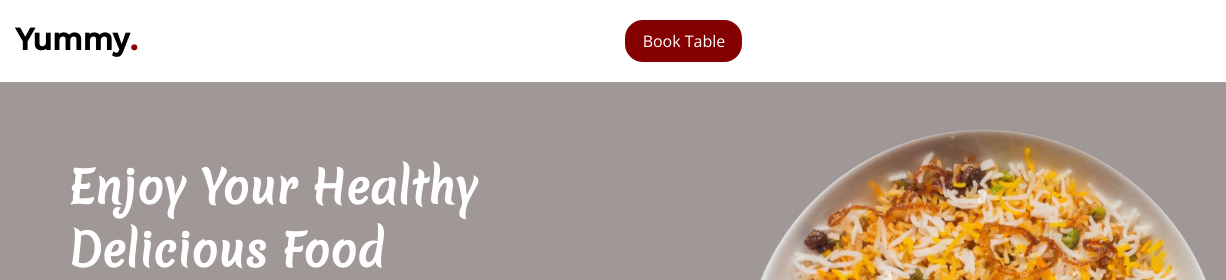
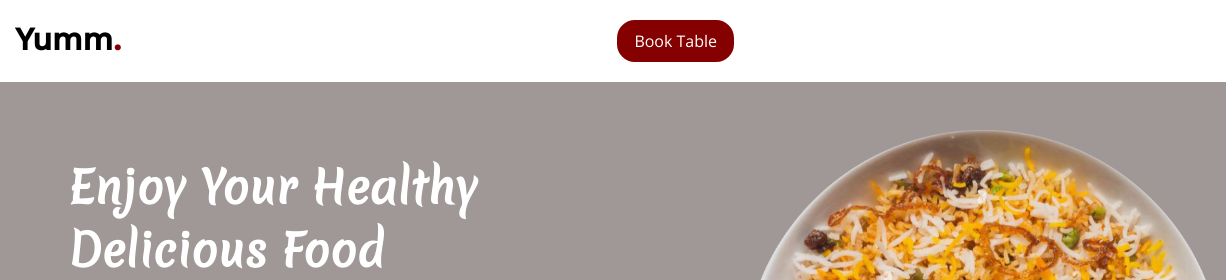
Before and after one commit to araiz45/foodsite, a plain HTML site: page index.html in a window 1280 px wide. Shown: the top 280 px of the page, 0-1226 px from the left. Drawn offline with nearby package versions, Linux system fonts and the light colour scheme.

Commit message:
Update index.html

```diff
--- a/index.html
+++ b/index.html
@@ -19,7 +19,7 @@
             <div class="navbar">
                 <div class="nav1">
                     <h1>
-                        Yummy<p>.</p>
+                        Yumm<p>.</p>
                     </h1>
                 </div>
                 <div class="nav2">
```
